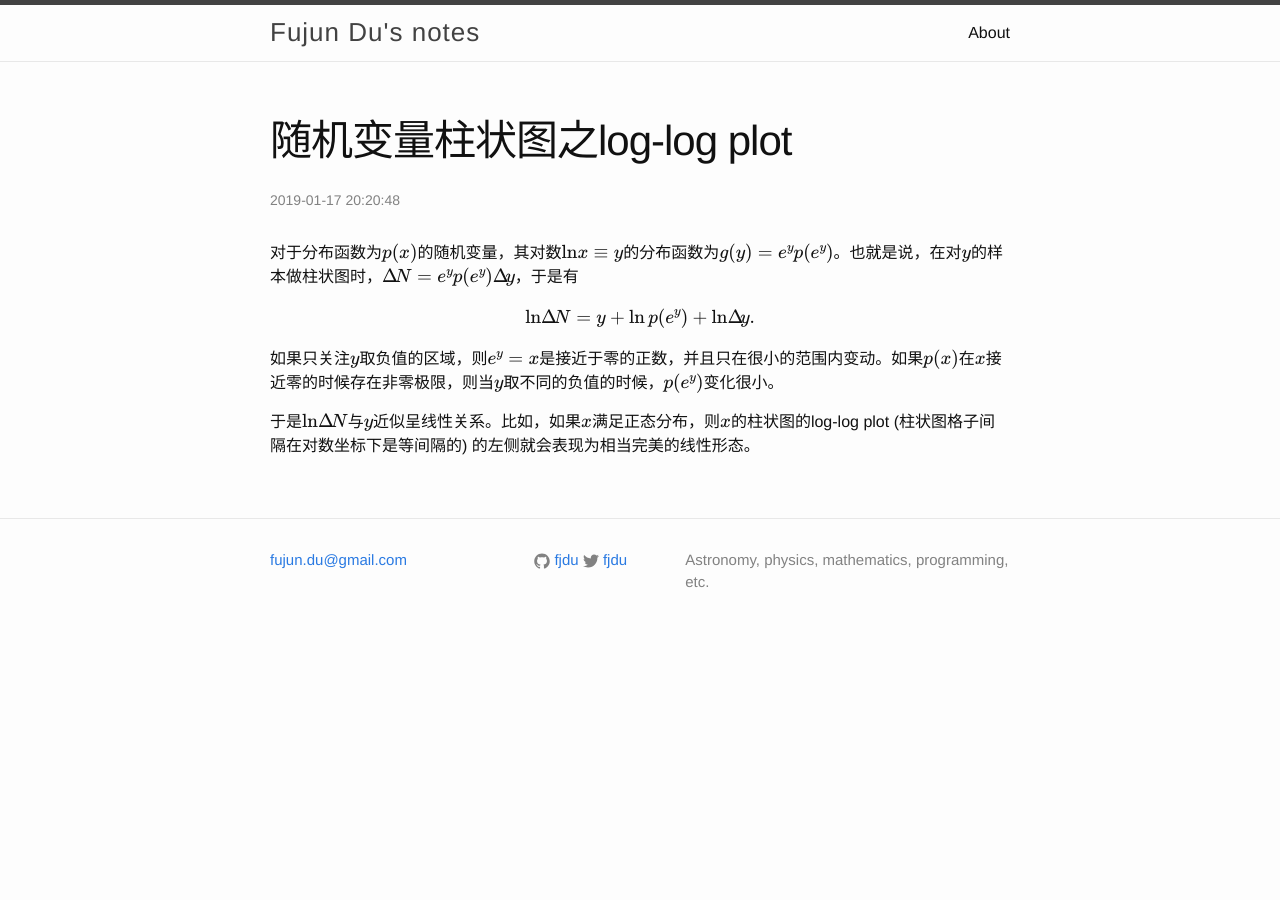
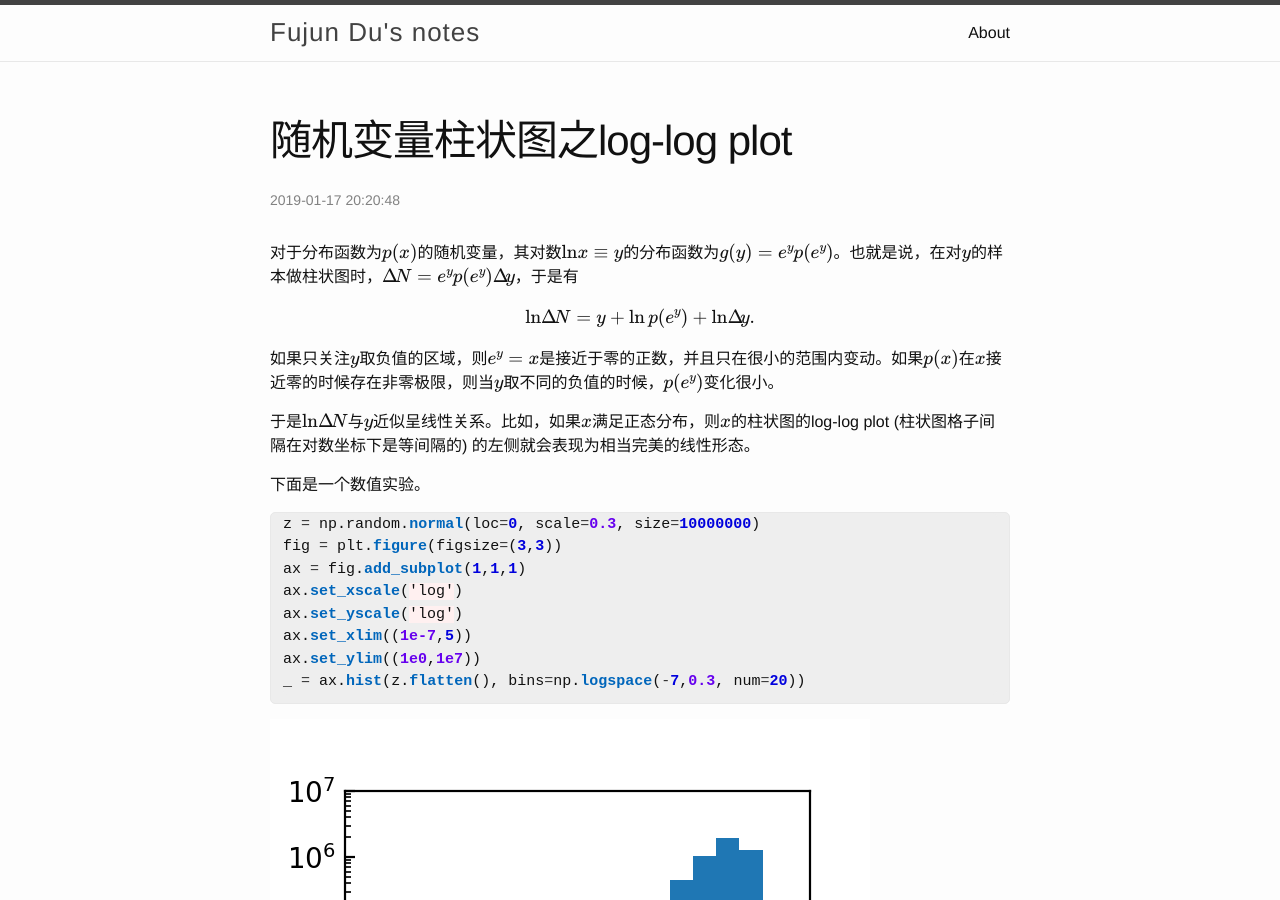
Before and after one commit to fjdu/fjdu.github.io, a Jekyll site: the page built from _posts/2019-01-17-normal-distribution-loglog.markdown, in a window 1280 px wide and 900 px high. Built offline with Jekyll 4.4.1, drawn with Linux system fonts in a browser that asks for light colours; formulas are drawn with MathJax 3.

Commit message:
figure added

```diff
--- a/_posts/2019-01-17-normal-distribution-loglog.markdown
+++ b/_posts/2019-01-17-normal-distribution-loglog.markdown
@@ -16,3 +16,19 @@
 <p>
 于是\(\ln\! \Delta\! N\)与\(y\)近似呈线性关系。比如，如果\(x\)满足正态分布，则\(x\)的柱状图的log-log plot (柱状图格子间隔在对数坐标下是等间隔的) 的左侧就会表现为相当完美的线性形态。
 </p>
+
+下面是一个数值实验。
+
+{% highlight python %}
+z = np.random.normal(loc=0, scale=0.3, size=10000000)
+fig = plt.figure(figsize=(3,3))
+ax = fig.add_subplot(1,1,1)
+ax.set_xscale('log')
+ax.set_yscale('log')
+ax.set_xlim((1e-7,5))
+ax.set_ylim((1e0,1e7))
+_ = ax.hist(z.flatten(), bins=np.logspace(-7,0.3, num=20))
+{% endhighlight %}
+
+<img src="{{ site.url }}/pictures/2019-01-17-normal-distribution-loglog-1.png" id="Fig1">
+<p class="image-caption"></p>
```
Also changed, not shown: pictures/2019-01-17-normal-distribution-loglog-1.png (added).
